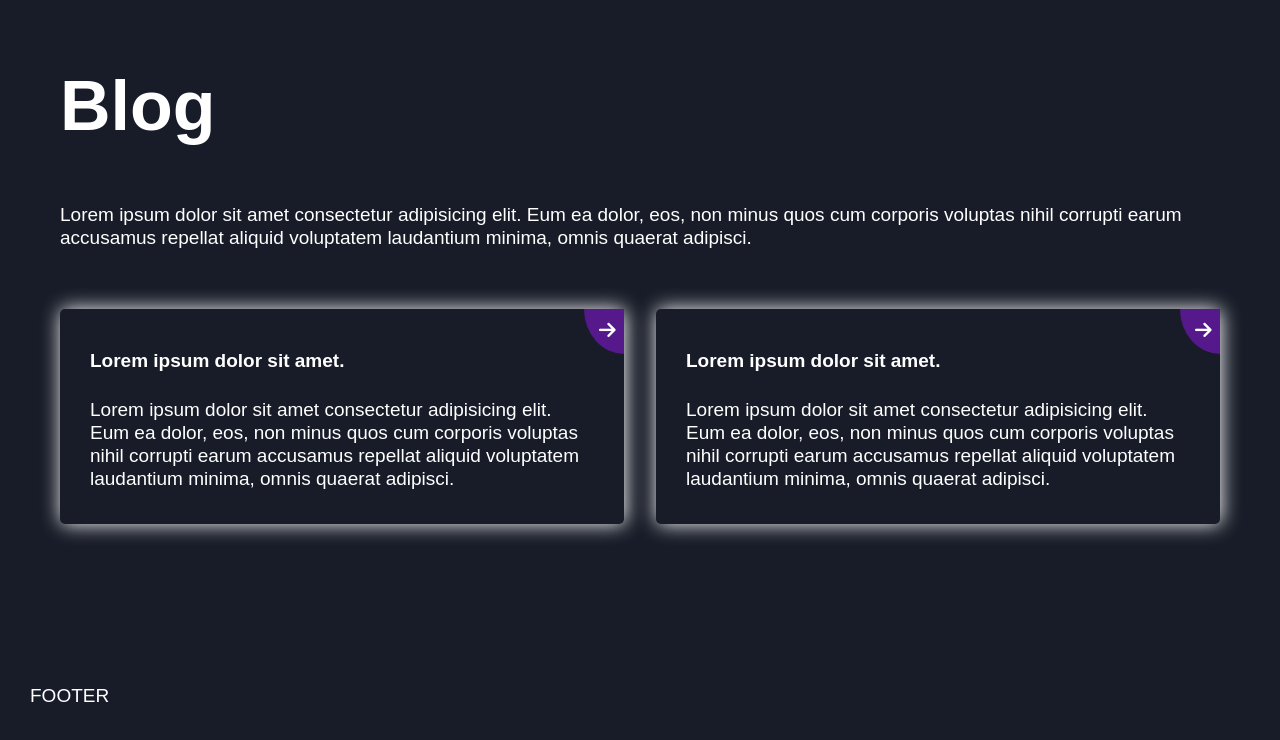
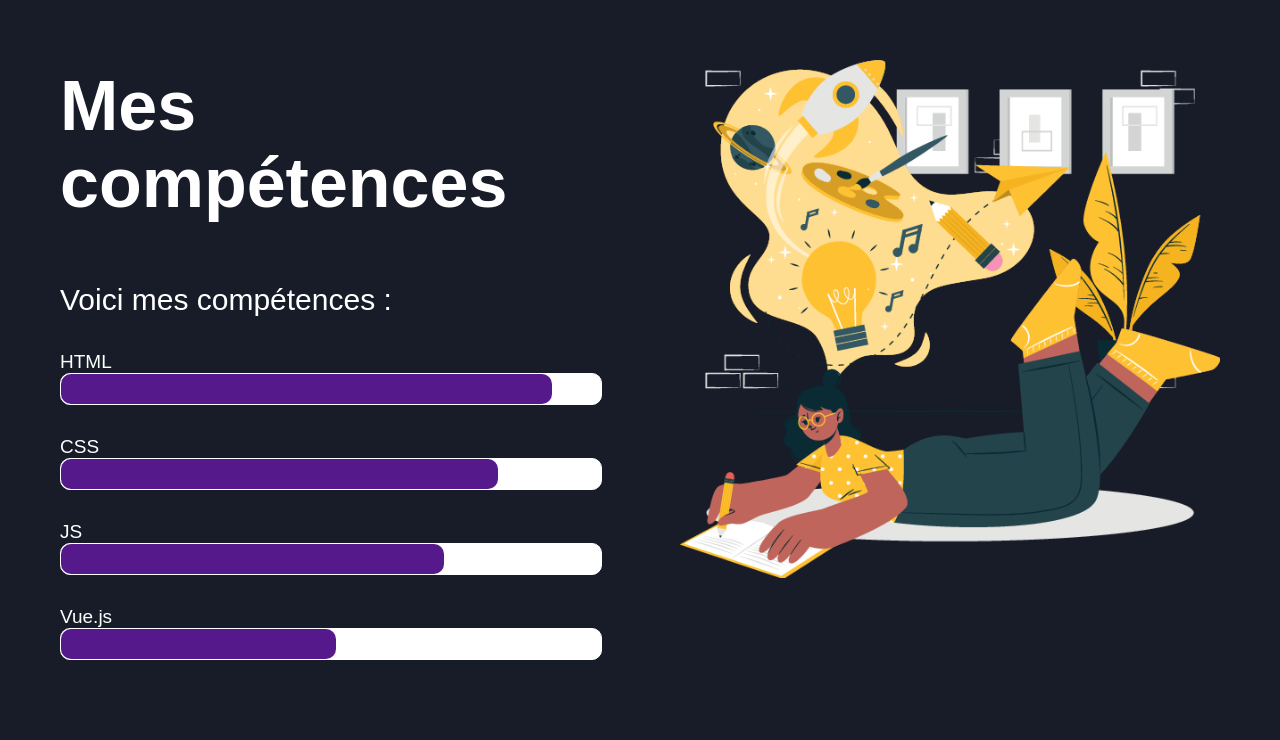
Before and after one commit to ThomasBDC/SASS_portfolio, a plain HTML site: page index.html in a window 1280 px wide. Shown: the part 1506-2246 px from the top of the page. Before the commit the page ends 2213 px from the top, so only its background shows below. Drawn offline with Linux system fonts and the light colour scheme.

Commit message:
Ajout d'une bar pour montrer les compétences

```diff
--- a/index.html
+++ b/index.html
@@ -64,11 +64,11 @@
                 <img src="img/presentation.png" alt="presentation de Thomas BDC">
             </div>
         </section>
-        <section class="section-display right-text-content" id="competences">
+        <section class="section-display right-text-content" id="stack-technique">
             <article class="text-content">
-                <h2 class="title">Mes compétences</h2>
-                <p class="paragraph">Voici les compétences que je maîtrise :</p>
-                <div class="competences-icons">
+                <h2 class="title">Stack technique</h2>
+                <p class="paragraph">Voici les technologies que j'utilise au quotidien :</p>
+                <div class="stack-technique-icons">
                     <i class="fa-brands fa-html5"></i>
                     <i class="fa-brands fa-css3-alt"></i>
                     <i class="fa-brands fa-square-js"></i>
@@ -77,7 +77,44 @@
                 </div>
             </article>
             <div class="illustration">
-                <img src="img/competenves.png" alt="Compétences">
+                <img src="img/stack-technique.png" alt="Compétences">
+            </div>
+        </section>
+
+        <section class="section-display left-text-content" id="competences">
+            <article class="text-content">
+                <h2 class="title">Mes compétences</h2>
+                <p class="paragraph">Voici mes compétences :</p>
+                <div class="competences-bars">
+                    <div class="competence-bar">
+                        <div class="competence-bar-title">HTML</div>
+                        <div class="competence-bar-bar">
+                            <div class="competence-bar-bar-fill" style="width: 90%;"></div>
+                        </div>
+                    </div>
+                    <div class="competence-bar">
+                        <div class="competence-bar-title">CSS</div>
+                        <div class="competence-bar-bar">
+                            <div class="competence-bar-bar-fill" style="width: 80%;"></div>
+                        </div>
+                    </div>
+                    <div class="competence-bar">
+                        <div class="competence-bar-title">JS</div>
+                        <div class="competence-bar-bar">
+                            <div class="competence-bar-bar-fill" style="width: 70%;"></div>
+                        </div>
+                    </div>
+                    <div class="competence-bar">
+                        <div class="competence-bar-title">Vue.js</div>
+                        <div class="competence-bar-bar">
+                            <div class="competence-bar-bar-fill" style="width: 50%;"></div>
+                        </div>
+                    </div>
+
+                </div>
+            </article>
+            <div class="illustration">
+                <img src="img/competences.png" alt="Compétences">
             </div>
         </section>
         <section class="section-display full-text-content" id="blog">
--- a/styles/sass/_animations.scss
+++ b/styles/sass/_animations.scss
@@ -47,3 +47,12 @@
     transform: scale(10);
   }
 }
+
+@keyframes showGrowth {
+  from{
+    padding-right: 0px;
+  }
+  to{
+    padding-right: 1%;
+  }
+}
--- a/styles/sass/_components.scss
+++ b/styles/sass/_components.scss
@@ -58,7 +58,7 @@
     }
 }
 
-.competences-icons{
+.stack-technique-icons{
     display: flex;
     justify-content: center;
     gap:30px;
@@ -137,3 +137,24 @@
         animation: spin 1s linear infinite;
     }
 }
+
+.competences-bars{
+    display: flex;
+    flex-direction: column;
+    gap: 30px;
+    .competence-bar{
+        .competence-bar-bar{
+            background-color: $white;
+            width: 100%;
+            height: 30px;
+            border-radius: 10px;
+            border: 1px solid;
+            .competence-bar-bar-fill{
+                background-color: $primary;
+                height: 100%;
+                border-radius: 10px;
+                animation: showGrowth 1s ease infinite alternate;
+            }
+        }
+    }
+}
```
Also changed, not shown: img/competences.png (added), img/stack-technique.png (renamed from img/competenves.png), styles/css/main.css, 2 other files.
